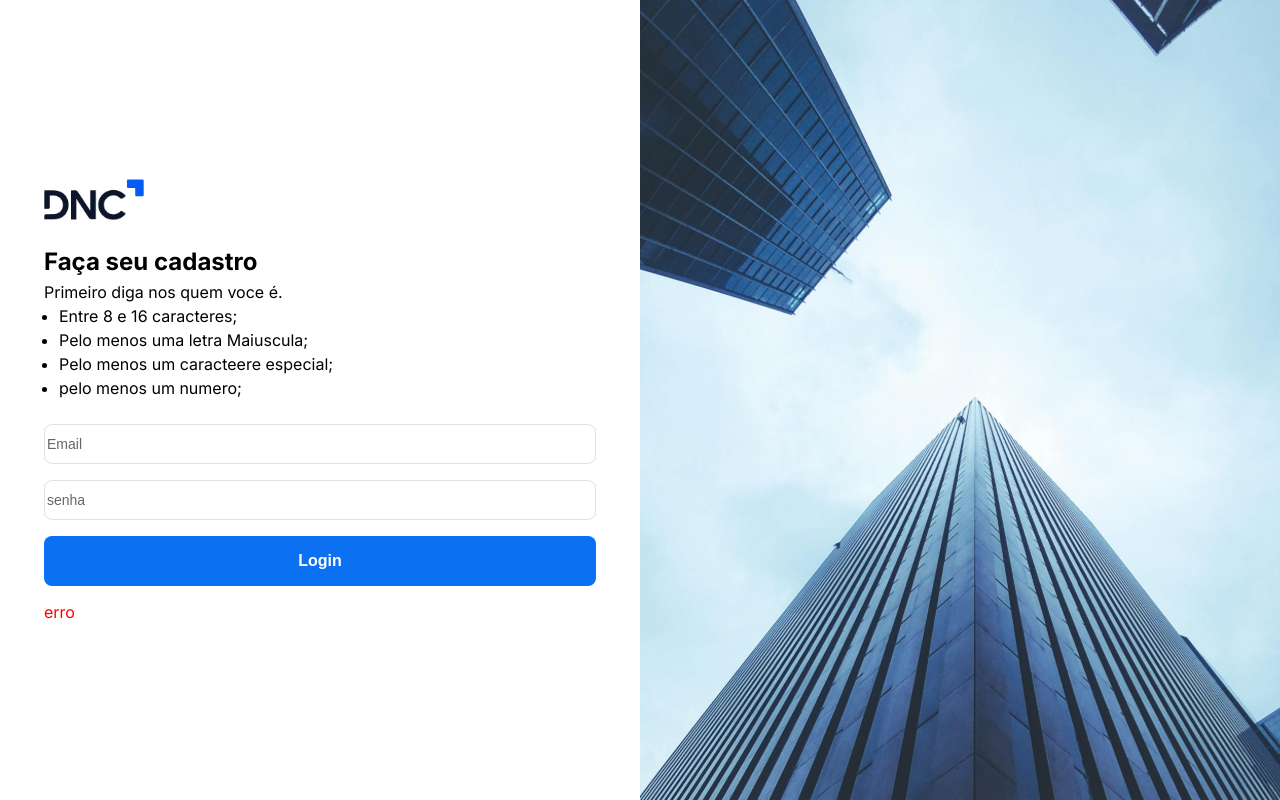
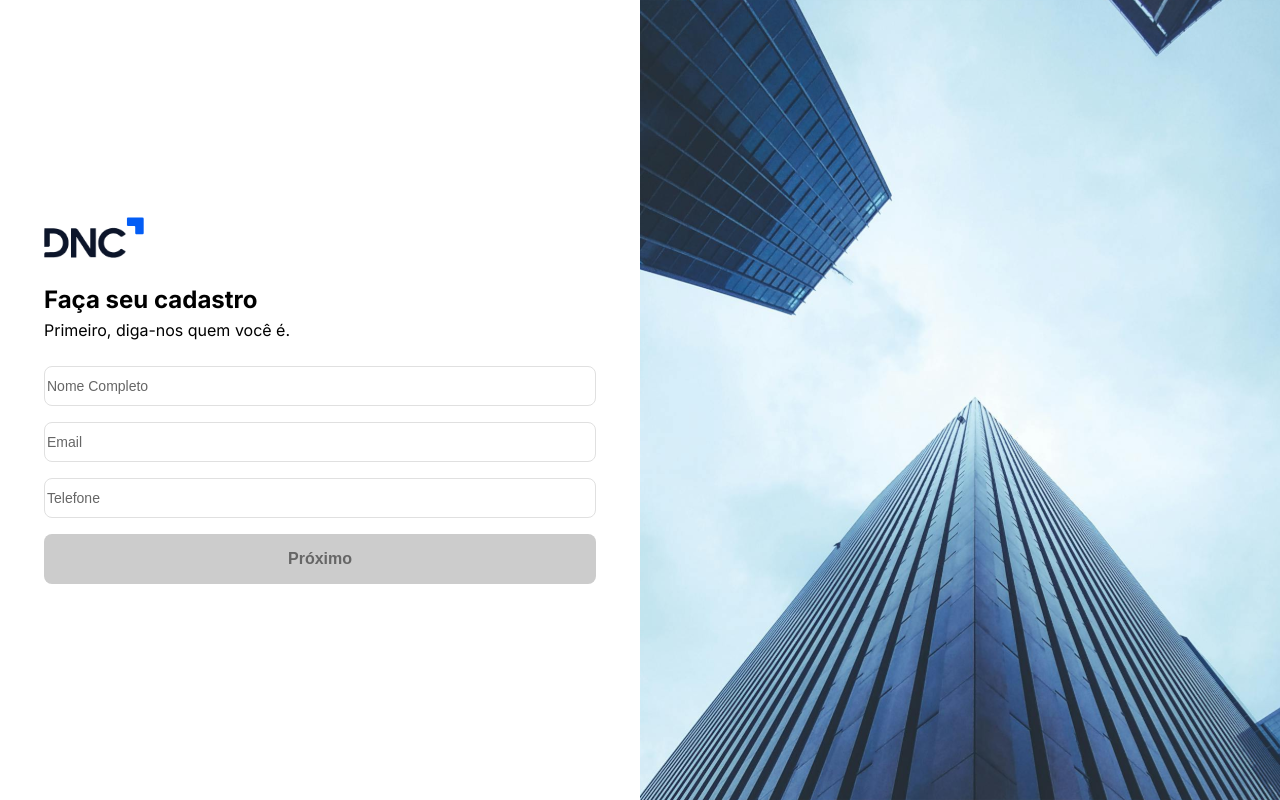
Before and after one commit to filipebezerra95/dnc-sales-dashboard-gsd, a React (Vite) app: page /cadastro in a window 1280 px wide. Built offline with nearby package versions, Linux system fonts and the light colour scheme.

Commit message:
feat:create-profile-flow

```diff
--- a/package.json
+++ b/package.json
@@ -13,6 +13,7 @@
     "@emotion/react": "^11.14.0",
     "@emotion/styled": "^11.14.0",
     "@mui/material": "^6.2.1",
+    "@reduxjs/toolkit": "^2.5.1",
     "@types/js-cookie": "^3.0.6",
     "axios": "^1.7.9",
     "chart.js": "^4.4.7",
@@ -21,6 +22,7 @@
     "react": "^18.3.1",
     "react-chartjs-2": "^5.3.0",
     "react-dom": "^18.3.1",
+    "react-redux": "^9.2.0",
     "react-router-dom": "^7.0.2",
     "styled-components": "^6.1.13"
   },
--- a/src/hooks/useFormValidation.ts
+++ b/src/hooks/useFormValidation.ts
@@ -15,7 +15,12 @@
                 return /\S+@\S+\.\S+/.test(String(formValues[index]))
             }
             if (input.type === 'password') {
-                return String(formValues[index]).length > 7
+                const password = String(value)
+                const hasCorrectLenght = password.length >= 8 && password.length <=16
+                const hasUppercaseLetter = /[A-Z]/.test(password)
+                const hasSpecialCharacter = /[!@#$%^&*(),.?":{}|<>]/.test(password)
+                const hasNumber = /\d/.test(password)
+                return (hasCorrectLenght && hasUppercaseLetter && hasSpecialCharacter && hasNumber)
             }
             return true
         })
--- a/src/main.tsx
+++ b/src/main.tsx
@@ -3,12 +3,16 @@
 import App from './App.tsx'
 import { GlobalStyle } from './styles/globalStyle.ts'
 import { AppThemeProvider } from './Contexts/AppThemeContext.tsx'
+import { Provider } from 'react-redux'
+import store from './redux/index.ts'
 
 ReactDOM.createRoot(document.getElementById('root')!).render(
   <React.StrictMode>
-     <AppThemeProvider>
-        <GlobalStyle />
-        <App />
-     </AppThemeProvider>
+   <Provider store={store}>
+      <AppThemeProvider>
+         <GlobalStyle />
+         <App />
+      </AppThemeProvider>
+   </Provider>
   </React.StrictMode>,
 )
--- a/src/pages/Home.tsx
+++ b/src/pages/Home.tsx
@@ -89,7 +89,7 @@
                         {!highlightsLoading && highlightsData && (
                           <>
                             <StyledH2 className="mb-1">Metas do mês</StyledH2>
-                            <StyledH3 className="mb-1" size={40} lineheight={40}>
+                            <StyledH3 className="mb-1" size={40} lineheight={40} color="black">
                               {currencyConverter(highlightsData[1].value)}
                             </StyledH3>
                             <StyledSpan color="white">
--- a/src/pages/Login.tsx
+++ b/src/pages/Login.tsx
@@ -16,8 +16,13 @@
 //types
 import { DecodedJWT, MessageProps, LoginData, LoginPostData } from "@/types"
 
+//Redux
+import { useSelector } from "react-redux"
+import { RootState } from "@/redux"
+
 function Login() {
   const navigate = useNavigate()
+  const { email, message } = useSelector((state: RootState) => state.createProfile)
   const inputs = [
     { type: 'email', placeholder: 'Email'},
     { type: 'password', placeholder: 'Senha'},
@@ -26,7 +31,7 @@
   const { formValues, formValid, handleChange } = useFormValidation(inputs)
 
   const handleMessage = (): MessageProps => {
-    if (!error) return { msg: '', type: 'success' }
+    if (!error) return { msg: message ?? '', type: 'success' }
     switch (error) {
       case 401:
         return {
@@ -60,6 +65,12 @@
    }
    if (Cookies.get('Authorization')) navigate('/home')
   }, [data, navigate])
+
+  useEffect(() => {
+    if (email) {
+      handleChange(0, email)
+    }
+  }, [email])
 
     return (
       <>
--- a/src/pages/Registration.tsx
+++ b/src/pages/Registration.tsx
@@ -1,47 +1,158 @@
+import { ChangeEvent, useEffect } from 'react'
+import { useNavigate } from 'react-router-dom'
 
-import { Box, Container, Grid} from "@mui/material"
-import { BannerImage, FormComponent, Logo, StyledH1, StyledP, StyledUl  } from "@/components"
-import { pxToRem } from "@/utils"
+// MUI
+import Box from '@mui/material/Box'
+import Container from '@mui/material/Container'
+import Grid from '@mui/material/Grid'
+
+// COMPONENTS
+import {
+  BannerImage,
+  FormComponent,
+  Logo,
+  StyledH1,
+  StyledP,
+  StyledUl,
+} from '@/components'
+
+// HOOKS
+import { useFormValidation, usePost } from '@/hooks'
+
+// UTILS
+import { pxToRem } from '@/utils'
+
+// REDUX
+import { useDispatch, useSelector } from 'react-redux'
+import { RootState } from '@/redux'
+import { setMessage, setProfileData } from '@/redux/slices/createProfile'
+
+// TYPES
+import { ProfileData } from '@/types'
 
 function Registration() {
+  const dispatch = useDispatch()
+  const navigate = useNavigate()
+  const { data, loading, error, postData } = usePost<string, ProfileData>(
+    'profile/create'
+  )
+  const { email } = useSelector((state: RootState) => state.createProfile)
 
+  // FORM STEP 1
+  const step1Inputs = [
+    { type: 'text', placeholder: 'Nome Completo', required: true },
+    { type: 'email', placeholder: 'Email' },
+    { type: 'tel', placeholder: 'Telefone', required: true },
+  ]
+  const handleStep1 = (e: React.FormEvent) => {
+    e.preventDefault()
+    dispatch(
+      setProfileData({
+        email: String(step1FormValues[1]),
+      })
+    )
+  }
+  const {
+    formValues: step1FormValues,
+    formValid: step1FormValid,
+    handleChange: step1FormHandleChange,
+  } = useFormValidation(step1Inputs)
+
+  // FORM STEP 2
+  const step2Inputs = [{ type: 'password', placeholder: 'Senha' }]
+  const handleStep2 = async (e: React.FormEvent) => {
+    e.preventDefault()
+    await postData({
+      name: String(step1FormValues[0]),
+      email: String(step1FormValues[1]),
+      phone: String(step1FormValues[2]),
+      password: String(step2FormValues[0]),
+    })
+  }
+
+  const {
+    formValues: step2FormValues,
+    formValid: step2FormValid,
+    handleChange: step2FormHandleChange,
+  } = useFormValidation(step2Inputs)
+
+  const handleStepInputs = email ? step2Inputs : step1Inputs
+
+  useEffect(() => {
+    if (data !== null) {
+      dispatch(setMessage('Usuário criado com sucesso.'))
+      navigate('/')
+    } else if (error) {
+      alert(
+        `Não foi possível realizar a operação. Entre em contato com nosso suporte (${error}).`
+      )
+    }
+  }, [data, error, navigate])
 
   return (
     <>
       <Box>
         <Grid container>
-                     <Grid item xs={12} sm={6} sx={{ alignItems: 'center', display: 'flex', height: '100vh' }} >
+          <Grid
+            item
+            xs={12}
+            sm={6}
+            sx={{ alignItems: 'center', display: 'flex', height: '100vh' }}
+          >
             <Container maxWidth="sm">
-                         <Box sx={{ marginBottom: pxToRem(24) }}><Logo height={41} width={100}/></Box>
               <Box sx={{ marginBottom: pxToRem(24) }}>
-                            <StyledH1>Faça seu cadastro</StyledH1>
-                            <StyledP>Primeiro diga nos quem voce é.</StyledP>
+                <Logo height={41} width={100} />
+              </Box>
+              <Box sx={{ marginBottom: pxToRem(24) }}>
+                <StyledH1>
+                  {email ? 'Defina sua senha' : 'Faça seu cadastro'}
+                </StyledH1>
+                <StyledP>
+                  {email
+                    ? 'Sua senha deve ter:'
+                    : 'Primeiro, diga-nos quem você é.'}
+                </StyledP>
+                {email && (
                   <StyledUl>
                     <li>Entre 8 e 16 caracteres;</li>
-                                  <li>Pelo menos uma letra Maiuscula;</li>
-                                  <li>Pelo menos um caracteere especial;</li>
-                                  <li>pelo menos um numero;</li>
+                    <li>Pelo menos uma letra maiúscula;</li>
+                    <li>Pelo menos um caractere especial.</li>
                   </StyledUl>
+                )}
               </Box>
               <FormComponent
-                       inputs={[
-                        { type: 'email', placeholder: 'Email'},
-                        { type: 'password', placeholder: 'senha' },
+                inputs={handleStepInputs.map((input, index) => ({
+                  type: input.type,
+                  placeholder: input.placeholder,
+                  value: email
+                    ? step2FormValues[index] || ''
+                    : step1FormValues[index] || '',
+                  onChange: (e: ChangeEvent<HTMLInputElement>) =>
+                    email
+                      ? step2FormHandleChange(
+                          index,
+                          (e.target as HTMLInputElement).value
+                        )
+                      : step1FormHandleChange(
+                          index,
+                          (e.target as HTMLInputElement).value
+                        ),
+                }))}
+                buttons={[
+                  {
+                    className: 'primary',
+                    disabled: email
+                      ? !step2FormValid || loading
+                      : !step1FormValid,
+                    type: 'submit',
+                    onClick: email ? handleStep2 : handleStep1,
+                    children: email ? 'Enviar' : 'Próximo',
+                  },
                 ]}
-                       buttons={[
-                        { className: 'primary', type: 'submit', children: 'Login'},
-                       ]}
-                       message={{
-                        msg: 'erro',
-                        type: 'error',
-                       }}
               />
             </Container>
           </Grid>
-                     <Grid
-                      item
-                      sm={6}
-                       sx={{ display: { xs: 'none', sm: 'block' }  }} >
+          <Grid item sm={6} sx={{ display: { xs: 'none', sm: 'block' } }}>
             <BannerImage />
           </Grid>
         </Grid>
--- /dev/null
+++ b/src/redux/index.ts
@@ -0,0 +1,13 @@
+import { configureStore } from "@reduxjs/toolkit";
+import createProfileReducer from './slices/createProfile'
+
+const store = configureStore({
+    reducer: {
+        createProfile: createProfileReducer,
+    },
+})
+
+export type RootState = ReturnType<typeof store.getState>
+export type AppDispatch = typeof store.dispatch
+
+export default store
--- /dev/null
+++ b/src/redux/slices/createProfile.ts
@@ -0,0 +1,26 @@
+import { createSlice,  PayloadAction } from "@reduxjs/toolkit";
+import { CreateProfileData } from "@/types";
+
+const initialState: Omit<CreateProfileData, 'name' | 'phone' | 'password'> = {
+    email: '',
+    message: null,
+}
+
+const profileSlice = createSlice({
+    name: 'profile',
+    initialState,
+    reducers: {
+        setProfileData: (
+            state,
+            action: PayloadAction<Omit<CreateProfileData, 'name' | 'phone' | 'password'>>
+        ) => {
+            state.email = action.payload.email
+        },
+        setMessage: (state, action: PayloadAction<string>) => {
+            state.message = action.payload
+        },
+    },
+})
+
+export const { setProfileData, setMessage } = profileSlice.actions
+export default profileSlice.reducer
```
Also changed, not shown: src/types/profileData.d.ts (+8 -0 lines), 1 other file (tests, documents, lock files or other folders). Lines whose indentation alone changed are shown as unchanged.
